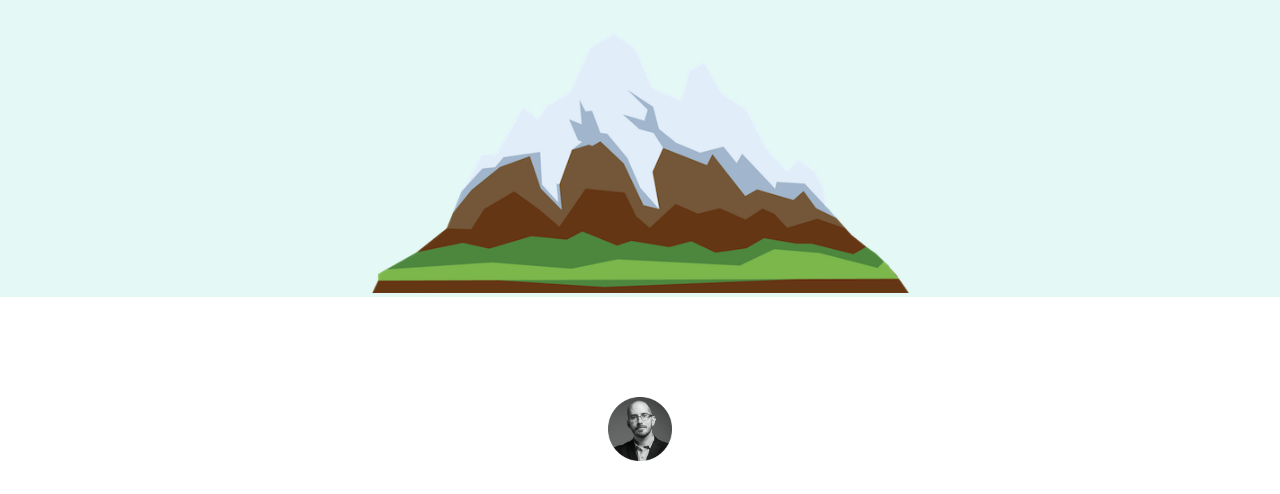
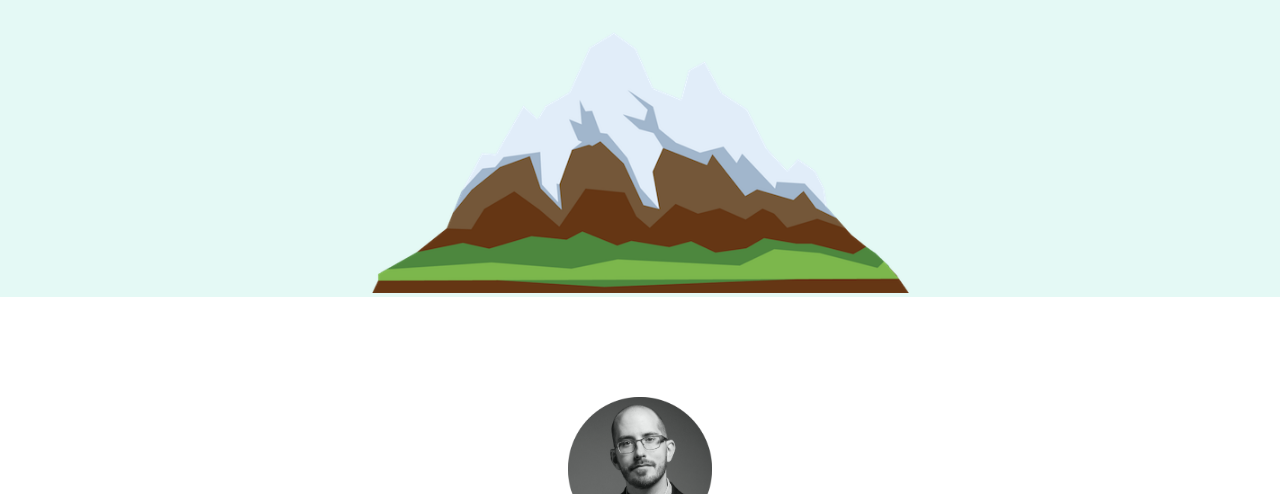
Before and after one commit to raln9912/.css-bootcamp-site, a plain HTML site: page index.html in a window 1280 px wide. Shown: the part 458-952 px from the top of the page. Drawn offline with Linux system fonts and the light colour scheme.

Commit message:
Enlarged Profile Image

```diff
--- a/CSS/styles.css
+++ b/CSS/styles.css
@@ -147,7 +147,7 @@ p {
 }
 
 .profile-image {
-  width: 4em;
+  width: 9em;
 }
 
 .programming-image {
```
